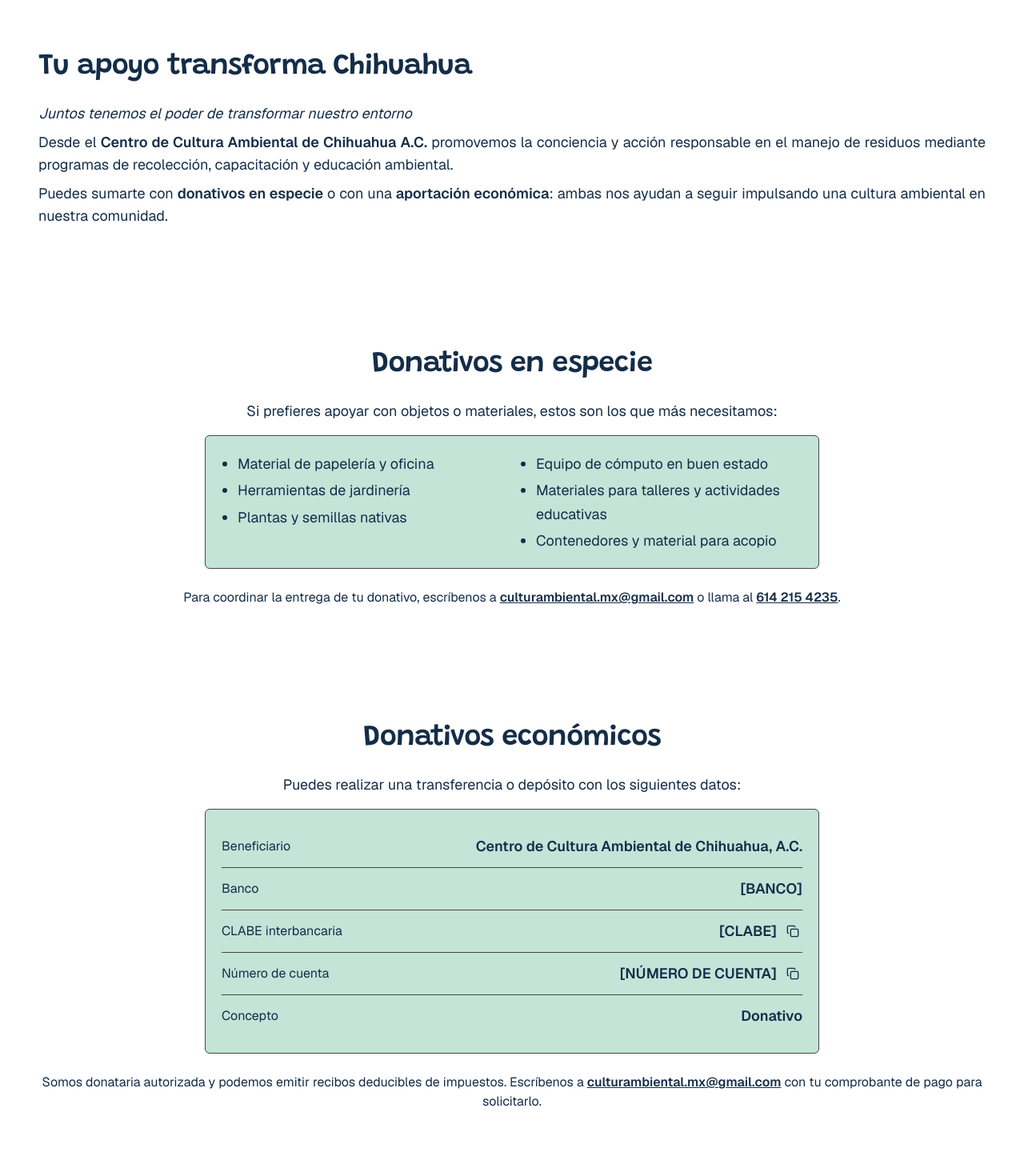
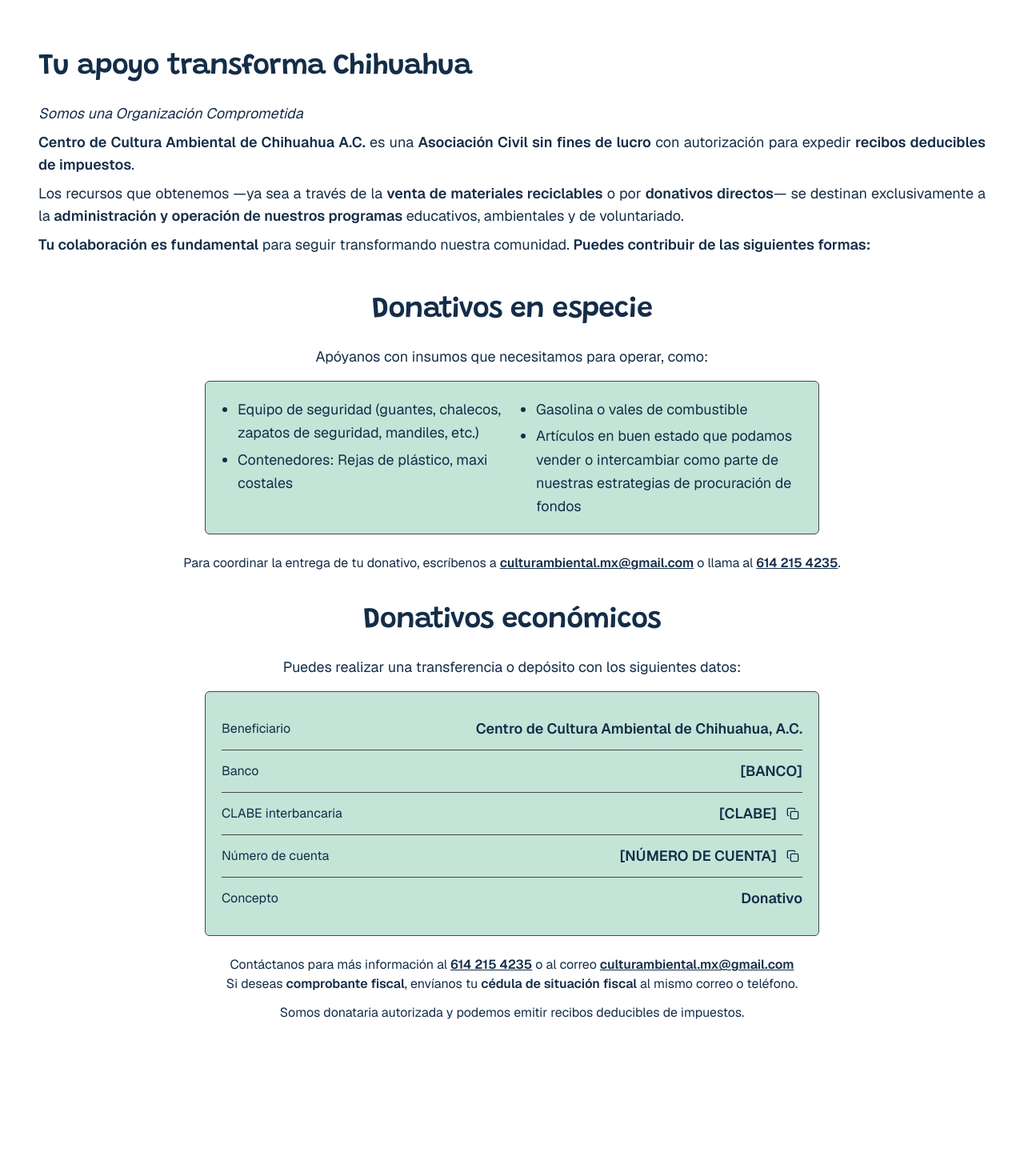
Before and after one commit to Luisa-G/cca-web, a React (Vite) app: page /toma-accion in a window 1280 px wide. Shown: the part 280-1750 px from the top of the page at 80% size. Built offline with nearby package versions, Linux system fonts and the light colour scheme.

Commit message:
información y botones de donar, actualizados -faltan datos bancarios-

```diff
--- a/src/components/DonarIntro.tsx
+++ b/src/components/DonarIntro.tsx
@@ -6,17 +6,16 @@ export function DonarIntro() {
           Tu apoyo transforma Chihuahua
         </h2>
         <p className="italic text-md md:text-lg text-muted-foreground pb-2">
-          Juntos tenemos el poder de transformar nuestro entorno
-        </p>
-        {/* Texto basado en "¿Quiénes somos?"; confirma o ajusta el tono */}
-        <p className="text-md md:text-lg text-muted-foreground pb-2 text-justify">
-          Desde el <b>Centro de Cultura Ambiental de Chihuahua A.C.</b> promovemos la conciencia y acción
-          responsable en el manejo de residuos mediante programas de recolección, capacitación y educación
-          ambiental.
+          Somos una Organización Comprometida
         </p>
         <p className="text-md md:text-lg text-muted-foreground pb-2 text-justify">
-          Puedes sumarte con <b>donativos en especie</b> o con una <b>aportación económica</b>: ambas nos
-          ayudan a seguir impulsando una cultura ambiental en nuestra comunidad.
+          <b>Centro de Cultura Ambiental de Chihuahua A.C.</b> es una <b>Asociación Civil sin fines de lucro</b> con autorización para expedir <b>recibos deducibles de impuestos</b>.
+        </p>
+        <p className="text-md md:text-lg text-muted-foreground pb-2 text-justify">
+          Los recursos que obtenemos —ya sea a través de la <b>venta de materiales reciclables</b> o por <b>donativos directos</b>— se destinan exclusivamente a la <b>administración y operación de nuestros programas</b> educativos, ambientales y de voluntariado.
+        </p>
+        <p className="text-md md:text-lg text-muted-foreground pb-2 text-justify">
+          <b>Tu colaboración es fundamental</b> para seguir transformando nuestra comunidad. <b>Puedes contribuir de las siguientes formas:</b>
         </p>
       </div>
     </section>
--- a/src/components/DonativosEconomicos.tsx
+++ b/src/components/DonativosEconomicos.tsx
@@ -24,7 +24,7 @@ export function DonativosEconomicos() {
   };
 
   return (
-    <section id="donativos-economicos" className="pt-26 bg-background">
+    <section id="donativos-economicos" className="bg-background">
       <div className="container max-w-7xl mx-auto px-6 md:px-12 pt-2 pb-12">
         <h2 className="text-3xl md:text-4xl font-serif text-accent mb-6 text-center">
           Donativos económicos
@@ -64,11 +64,20 @@ export function DonativosEconomicos() {
         </div>
 
         <p className="text-md text-muted-foreground pt-6 text-center">
-          Somos donataria autorizada y podemos emitir recibos deducibles de impuestos. Escríbenos a{" "}
+          Contáctanos para más información al{" "}
+          <a href="tel:+526142154235" className="font-bold underline">
+            614 215 4235
+          </a>{" "}
+          o al correo{" "}
           <a href="mailto:culturambiental.mx@gmail.com" className="font-bold underline">
             culturambiental.mx@gmail.com
           </a>{" "}
-          con tu comprobante de pago para solicitarlo.
+        </p>
+        <p className="text-md text-muted-foreground text-center">
+          Si deseas <b>comprobante fiscal</b>, envíanos tu <b>cédula de situación fiscal</b> al mismo correo o teléfono.
+        </p>
+        <p className="text-md text-muted-foreground pt-3 text-center">
+          Somos donataria autorizada y podemos emitir recibos deducibles de impuestos.
         </p>
       </div>
     </section>
--- a/src/components/DonativosEspecie.tsx
+++ b/src/components/DonativosEspecie.tsx
@@ -1,22 +1,20 @@
-// TODO: reemplazar con la lista real de necesidades de CCA
+
 const donativos: string[] = [
-  "Material de papelería y oficina",
-  "Herramientas de jardinería",
-  "Plantas y semillas nativas",
-  "Equipo de cómputo en buen estado",
-  "Materiales para talleres y actividades educativas",
-  "Contenedores y material para acopio",
+  "Equipo de seguridad (guantes, chalecos, zapatos de seguridad, mandiles, etc.)",
+  "Contenedores: Rejas de plástico, maxi costales",
+  "Gasolina o vales de combustible",
+  "Artículos en buen estado que podamos vender o intercambiar como parte de nuestras estrategias de procuración de fondos",
 ];
 
 export function DonativosEspecie() {
   return (
-    <section id="donativos-especie" className="pt-26 bg-background">
+    <section id="donativos-especie" className="bg-background">
       <div className="container max-w-7xl mx-auto px-6 md:px-12 pt-2 pb-8">
         <h2 className="text-3xl md:text-4xl font-serif text-accent mb-6 text-center">
           Donativos en especie
         </h2>
         <p className="text-md md:text-lg text-muted-foreground pb-4 text-center">
-          Si prefieres apoyar con objetos o materiales, estos son los que más necesitamos:
+          Apóyanos con insumos que necesitamos para operar, como:
         </p>
 
         <div className="mx-auto max-w-3xl rounded-md border p-5 bg-muted">
--- a/src/components/Historia.tsx
+++ b/src/components/Historia.tsx
@@ -6,19 +6,19 @@ const steps = [
     icon: Lightbulb,
     title: "2022",
     description: [
-      "Investigación de buenas prácticas sobre residuos sólidos urbanos (basura común) en Chihuahua y otros estados de  México.",
-      "Inicio del programa “Reciclables Domésticos” con recolección de materiales casa por casa en Chihuahua Capital.",
+      <>
+        Inicia “<strong>Reciclables Domésticos</strong>” con recolección de materiales casa por casa en
+        Chihuahua Capital.
+      </>,
     ],
   },
   {
     icon: Heart,
     title: "2023",
     description: [
-      "Constitución legal como Asociación sin fines de lucro y como donataria autorizada para emitir recibos deducibles de impuestos",
-      "Nos capacitamos para en en el Centro de Fortalecimiento (CFOSC)",
-      "Creamos grupos participativos para analizar la gestión de residuos sólidos urbanos en Chihuahua",
-      "Premio segundo lugar en “Emprende por un Cambio Social” otorgado por la Asociación Celiderh",
-      "Premio Municipal del Cuidado al Medio Ambiente en Chihuahua Capital",
+      <>
+        Nos constituimos legalmente como <strong>Asociación sin fines de lucro</strong>, creamos <strong>grupos participativos</strong> para evaluar el estado de los RSU y recibimos nuestros primeros premios.
+      </>,
     ],
   },
   {
@@ -77,8 +77,8 @@ export function Historia() {
               <h3 className="text-xl font-serif mb-4 text-surface-foreground">{step.title}</h3>
               {Array.isArray(step.description) ? (
                 <ul className="list-none list-inside text-sm text-surface-foreground leading-relaxed space-y-2 text-left">
-                  {step.description.map((point) => (
-                    <li key={point}>{point}</li>
+                  {step.description.map((point, i) => (
+                    <li key={i}>{point}</li>
                   ))}
                 </ul>
               ) : (
--- a/src/components/Navbar.tsx
+++ b/src/components/Navbar.tsx
@@ -173,7 +173,7 @@ export default function Navbar() {
             </div>
           ))}
           <a
-            href="mailto:culturambiental.mx@gmail.com"
+            href="/toma-accion#donar"
             className="bg-muted-foreground text-background text-md px-6 py-3 rounded-full border-2 border-accent hover:bg-surface hover:text-surface-foreground transition-colors"
           >
             Donar
@@ -183,7 +183,7 @@ export default function Navbar() {
         {/* Mobile: botón Donar + hamburguesa */}
         <div className="flex items-center gap-3 md:hidden">
           <a
-            href="mailto:culturambiental.mx@gmail.com"
+            href="/toma-accion#donar"
             className="bg-muted-foreground text-background text-sm px-4 py-2 rounded-full font-medium hover:bg-surface hover:text-surface-foreground transition-colors"
           >
             Donar
```
